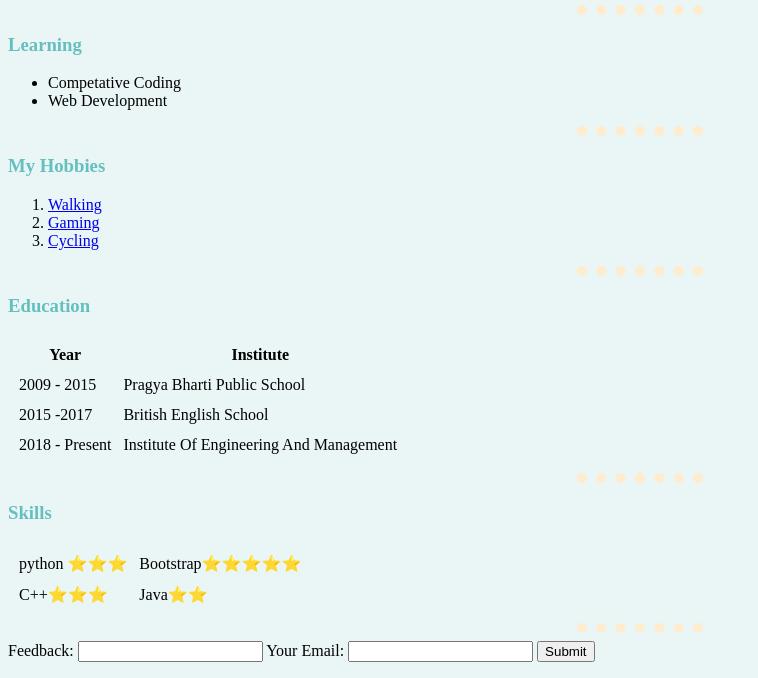
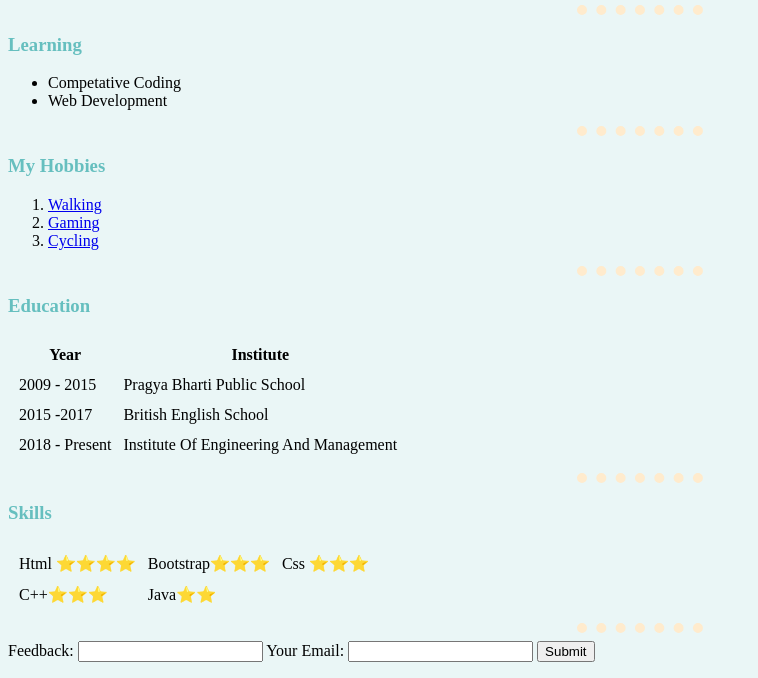
Before and after one commit to Aman-k-umar/Resume, a plain HTML site: page index.html in a window 1280 px wide. Shown: the part 167-845 px from the top of the page, without its empty margins (0-758 px from the left). Drawn offline with Linux system fonts and the light colour scheme.

Commit message:
Add files via upload

```diff
--- a/index.html
+++ b/index.html
@@ -55,9 +55,9 @@
         <h3>Skills </h3>
         <table  cellspacing ="10">
             <tr>
-                    <td>python
-                      ⭐⭐⭐</td>
-                <td>Bootstrap⭐⭐⭐⭐⭐</td>
+                <td>Html ⭐⭐⭐⭐</td>
+                <td>Bootstrap⭐⭐⭐</td>
+                <td>Css ⭐⭐⭐</td>
             </tr>
             <tr>
                 <td>C++⭐⭐⭐</td>
```
